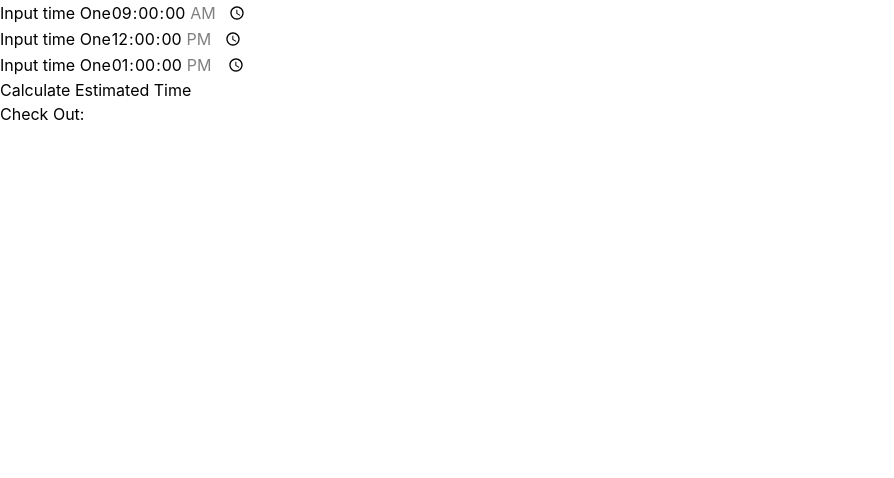
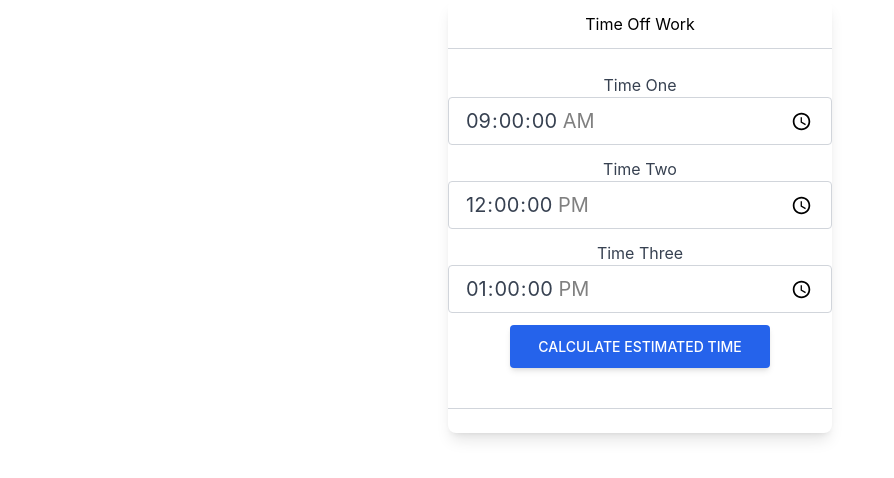
Before and after one commit to Paulinholeo/nextjs-time-off-work_-mongo, a Next.js app: page / in a window 1280 px wide. Shown: the top 478 px of the page, without its empty margins (0-894 px from the left). Built offline with nearby package versions, Linux system fonts and the light colour scheme.

Commit message:
added style

```diff
--- a/src/components/Button.tsx
+++ b/src/components/Button.tsx
@@ -1,11 +1,12 @@
 interface Props {
     type: 'button' | 'submit' | 'reset' | undefined;
+    className?: string;
     children?: React.ReactNode;
     onClick?: () => void;
 }
-export default function Button({ type, children, onClick }: Props) {
+export default function Button({ type, className, children, onClick }: Props) {
     return (
-        <button type={type} onClick={onClick}>
+        <button type={type} className={className} onClick={onClick}>
             {children}
         </button>
     );
--- a/src/components/Form.tsx
+++ b/src/components/Form.tsx
@@ -1,8 +1,8 @@
-import React, { useEffect, useState } from 'react';
+import moment from 'moment';
+import React, { useState } from 'react';
 import { Time } from '../time';
 import Button from './Button';
 import InputTime from './InputTime';
-import moment from 'moment';
 
 interface Props {
     setTime: any;
@@ -38,6 +38,9 @@ export default function Form({ setTime }: Props) {
 
     return (
         <form onSubmit={calculateEstimatedTime}>
+            <div className="flex justify-center">
+                <div>
+                    <div className="form-floating mb-3 xl:w-96">
                         <InputTime
                             id="timeOne"
                             type="time"
@@ -47,10 +50,29 @@ export default function Form({ setTime }: Props) {
                             max="10:00"
                             value={timeOne}
                             required
-                text="Input time One"
+                            text="Time One"
+                            className={`
+                                form-control
+                                block
+                                w-full
+                                px-4
+                                py-2
+                                text-xl
+                                font-normal
+                                text-gray-700
+                                bg-white bg-clip-padding
+                                border border-solid border-gray-300
+                                rounded
+                                transition
+                                ease-in-out
+                                m-0
+                                focus:text-gray-700 focus:bg-white focus:border-blue-600 focus:outline-none
+                            `}
                             onChange={setTimeOne}
                         />
-            <p />
+                    </div>
+
+                    <div className="form-floating mb-3 xl:w-96">
                         <InputTime
                             id="timeTwo"
                             type="time"
@@ -60,10 +82,29 @@ export default function Form({ setTime }: Props) {
                             max="13:00"
                             value={timeTwo}
                             required
-                text="Input time One"
+                            text="Time Two"
+                            className={`
+                                form-control
+                                block
+                                w-full
+                                px-4
+                                py-2
+                                text-xl
+                                font-normal
+                                text-gray-700
+                                bg-white bg-clip-padding
+                                border border-solid border-gray-300
+                                rounded
+                                transition
+                                ease-in-out
+                                m-0
+                                focus:text-gray-700 focus:bg-white focus:border-blue-600 focus:outline-none
+                            `}
                             onChange={setTimeTwo}
                         />
-            <p />
+                    </div>
+
+                    <div className="form-floating mb-3 xl:w-96">
                         <InputTime
                             id="timeThree"
                             type="time"
@@ -73,11 +114,53 @@ export default function Form({ setTime }: Props) {
                             max="15:00"
                             value={timeThree}
                             required
-                text="Input time One"
+                            text="Time Three"
+                            className={`
+                                form-control
+                                block
+                                w-full
+                                px-4
+                                py-2
+                                text-xl
+                                font-normal
+                                text-gray-700
+                                bg-white bg-clip-padding
+                                border border-solid border-gray-300
+                                rounded
+                                transition
+                                ease-in-out
+                                m-0
+                                focus:text-gray-700 focus:bg-white focus:border-blue-600 focus:outline-none
+                            `}
                             onChange={setTimeThree}
                         />
-            <p />
-            <Button type="submit">Calculate Estimated Time </Button>
+                    </div>
+
+                    <div className="flex space-x-2 justify-center">
+                        <Button
+                            type="submit"
+                            className={`
+                                inline-block
+                                px-7 py-3
+                                bg-blue-600
+                                text-white font-medium text-sm
+                                leading-snug
+                                uppercase
+                                rounded
+                                shadow-md
+                                hover:bg-blue-700 hover:shadow-lg
+                                focus:bg-blue-700 focus:shadow-lg focus:outline-none focus:ring-0
+                                active:bg-blue-800 active:shadow-lg
+                                transition
+                                duration-150
+                                ease-in-out
+                            `}
+                        >
+                            Calculate Estimated Time
+                        </Button>
+                    </div>
+                </div>
+            </div>
         </form>
     );
 }
--- a/src/components/InputTime.tsx
+++ b/src/components/InputTime.tsx
@@ -1,15 +1,14 @@
-import { type } from 'os';
-
 interface Props {
     id: string;
     text: string;
-    type: 'time';
+    type: string;
     step: string;
     name: string;
     min?: string;
     max?: string;
     value: string;
     required: boolean;
+    className?: string;
     onChange?: (value: any) => void;
 }
 export default function InputTime({
@@ -22,11 +21,14 @@ export default function InputTime({
     max,
     value,
     required,
+    className,
     onChange,
 }: Props) {
     return (
-        <div>
-            <label htmlFor={id}>{text}</label>
+        <>
+            <label htmlFor={id} className="text-gray-700">
+                {text}
+            </label>
             <input
                 id={id}
                 type={type}
@@ -36,8 +38,9 @@ export default function InputTime({
                 max={max}
                 value={value}
                 required={required}
+                className={className}
                 onChange={(event) => onChange?.(event.target.value)}
             />
-        </div>
+        </>
     );
 }
--- a/src/components/Message.tsx
+++ b/src/components/Message.tsx
@@ -2,8 +2,9 @@ import { Time } from '../time';
 
 interface Props {
     time: Time | undefined;
+    className?: string;
 }
 
-export default function Message({ time }: Props) {
-    return <label>Check Out: {time?.timeOffWork}</label>;
+export default function Message({ time, className }: Props) {
+    return <label className={className}>{time?.timeOffWork}</label>;
 }
--- a/src/pages/index.tsx
+++ b/src/pages/index.tsx
@@ -8,10 +8,21 @@ const Home: NextPage = () => {
     const [time, setTime] = useState<Time>();
 
     return (
-        <div>
-            <Form setTime={setTime} />
-            <p />
-            <Message time={time} />
+        <div className="flex justify-center">
+            <div className="block rounded-lg shadow-lg bg-white max-w-sm text-center">
+                <div className="py-3 px-6 border-b border-gray-300">
+                    Time Off Work
+                </div>
+                <div className="p-6 mb-4">
+                    <Form setTime={setTime} />
+                </div>
+                <div className="py-3 px-6 border-t border-gray-300 text-gray-600">
+                    <Message
+                        time={time}
+                        className="font-bold text-red-500 text-lg"
+                    />
+                </div>
+            </div>
         </div>
     );
 };
```
Lines whose indentation alone changed are shown as unchanged.
